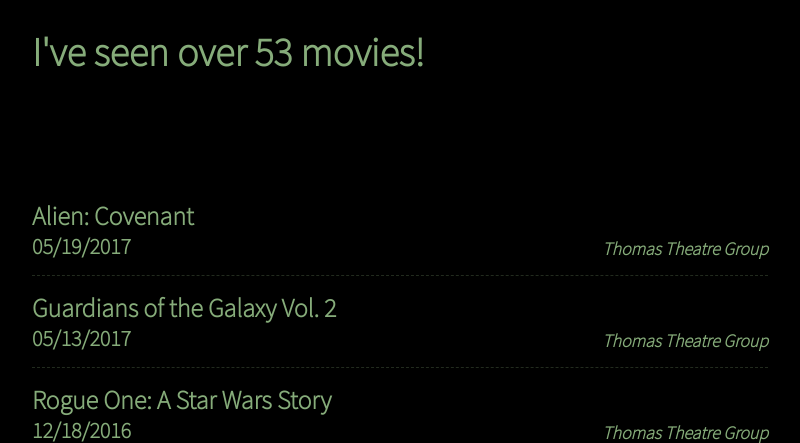
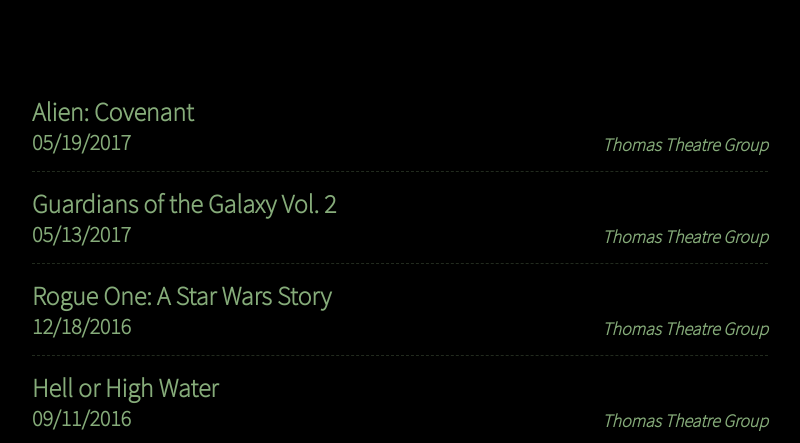
Before and after one commit to jacobproffer/movie-tickets, a PHP site: page / in a window 1280 px wide. Shown: the top 443 px of the page, without its empty margins (240-1040 px from the left). Run offline with PHP 8.4, Linux system fonts and the light colour scheme.

Commit message:
Comment out top

```diff
--- a/index.php
+++ b/index.php
@@ -28,19 +28,17 @@
   </head>
   <body>
     <div class="page-wrap">
-      <section class="counters">
+      <!-- <section class="counters">
         <div class="numMovies">
           <h1>I've seen over <span></span> movies!</h1>
         </div>
-      </section>
+      </section> -->
       <div class="movie-tickets">
 <?php foreach($data['movies'] as $key=>$val) : ?>
         <div class="ticket-row">
           <div class="ticket-col">
             <h2><?php echo $val['title']; ?></h2>
-            <h3 class="date" data-date="<?php echo $val['data_date']; ?>">
-              <?php echo $val['date']; ?>
-            </h3>
+            <h3 class="date" data-date="<?php echo $val['data_date']; ?>"><?php echo $val['date']; ?></h3>
           </div>
           <div class="ticket-col">
             <h4><?php echo $val['theatre']; ?></h4>
```
